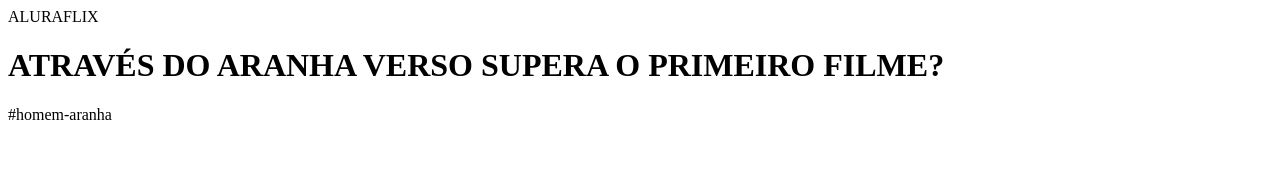
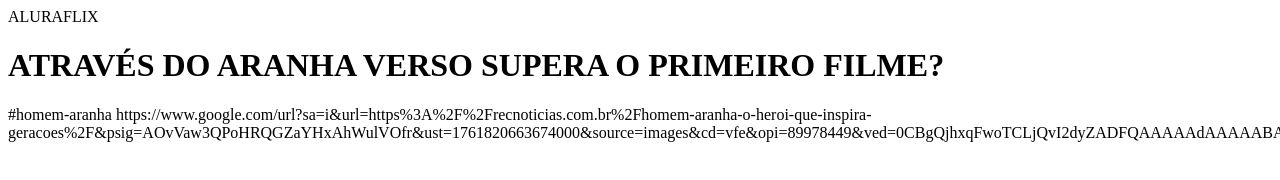
Before and after one commit to machadoleidiane-hub/htmlleidiane, a plain HTML site: page index.html in a window 1280 px wide. Drawn offline with Linux system fonts and the light colour scheme.

Commit message:
continuando

```diff
--- a/index.html
+++ b/index.html
@@ -1,5 +1,15 @@
+<body>
+
 <header>ALURAFLIX</header>
 
 
 <h1>ATRAVÉS DO ARANHA VERSO SUPERA O PRIMEIRO FILME?</h1>
 #homem-aranha
+
+
+
+https://www.google.com/url?sa=i&url=https%3A%2F%2Frecnoticias.com.br%2Fhomem-aranha-o-heroi-que-inspira-geracoes%2F&psig=AOvVaw3QPoHRQGZaYHxAhWulVOfr&ust=1761820663674000&source=images&cd=vfe&opi=89978449&ved=0CBgQjhxqFwoTCLjQvI2dyZADFQAAAAAdAAAAABAY
+
+
+
+</body>
```
